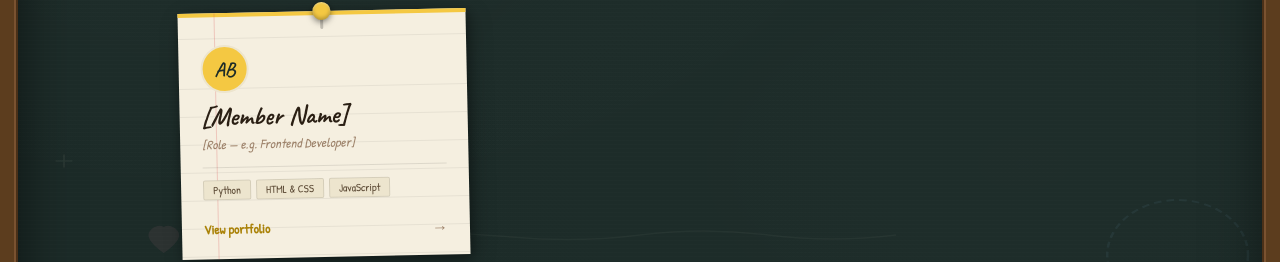
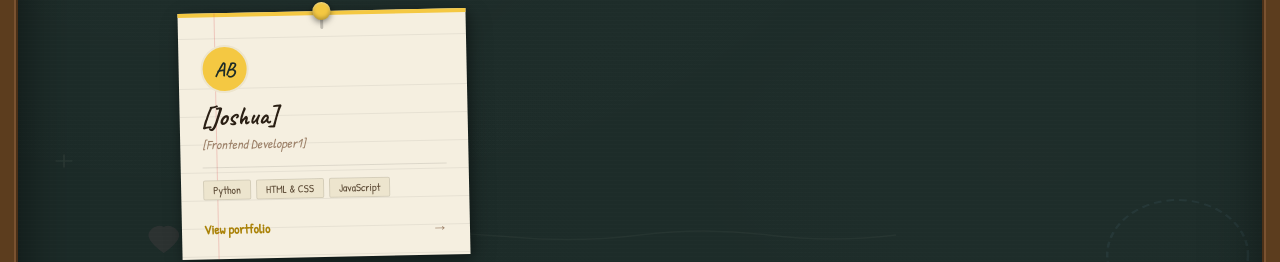
Before and after one commit to IS-PROJECT-2026/Juggernut-Corporate, a plain HTML site: page index1.html in a window 1280 px wide. Shown: the part 445-707 px from the top of the page. Drawn offline with Linux system fonts and the light colour scheme.

Commit message:
Add name and title

```diff
--- a/index1.html
+++ b/index1.html
@@ -618,8 +618,8 @@
       <div class="card-margin" aria-hidden="true"></div>
       <div class="card-content">
         <div class="card-avatar">AB</div>
-        <p class="card-name">[Member Name]</p>
-        <p class="card-role">[Role — e.g. Frontend Developer]</p>
+        <p class="card-name">[Joshua]</p>
+        <p class="card-role">[Frontend Developer1]</p>
         <div class="card-divider"></div>
         <div class="card-tags">
           <span class="card-tag">Python</span>
```
